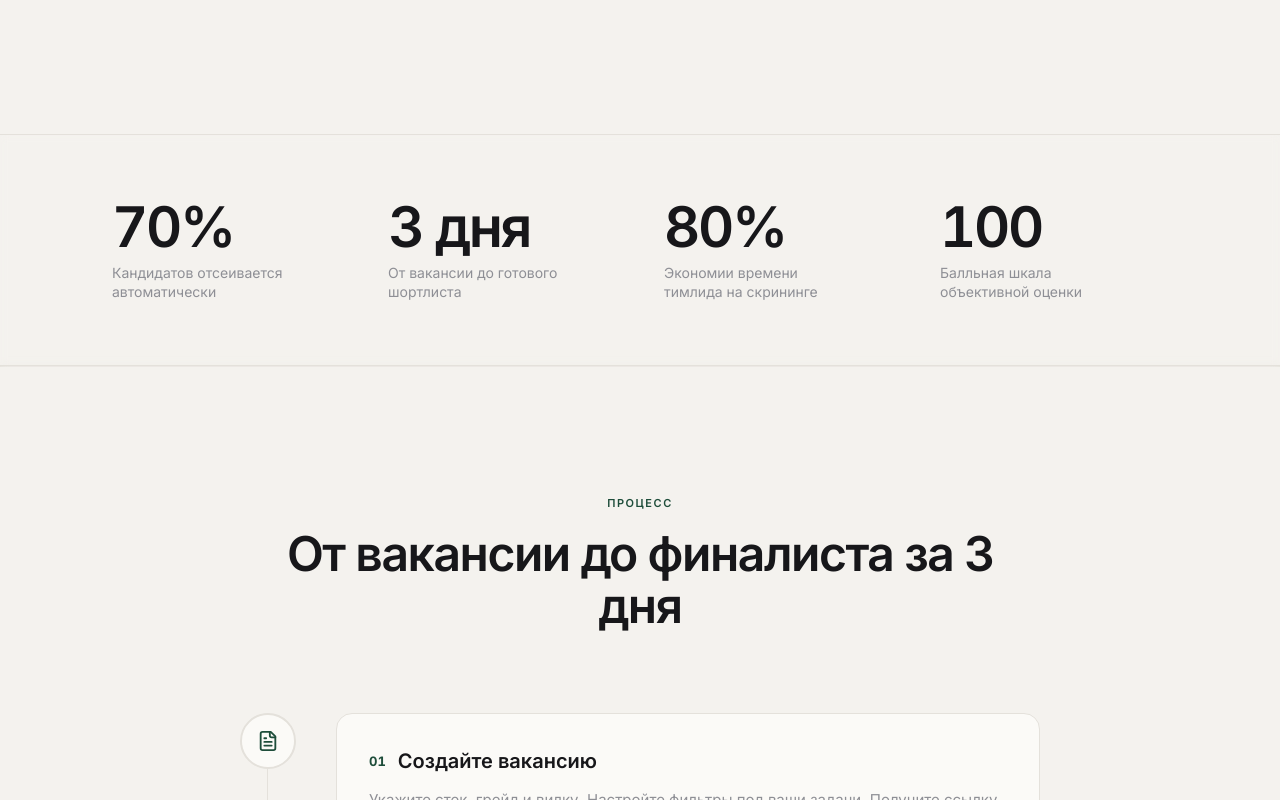
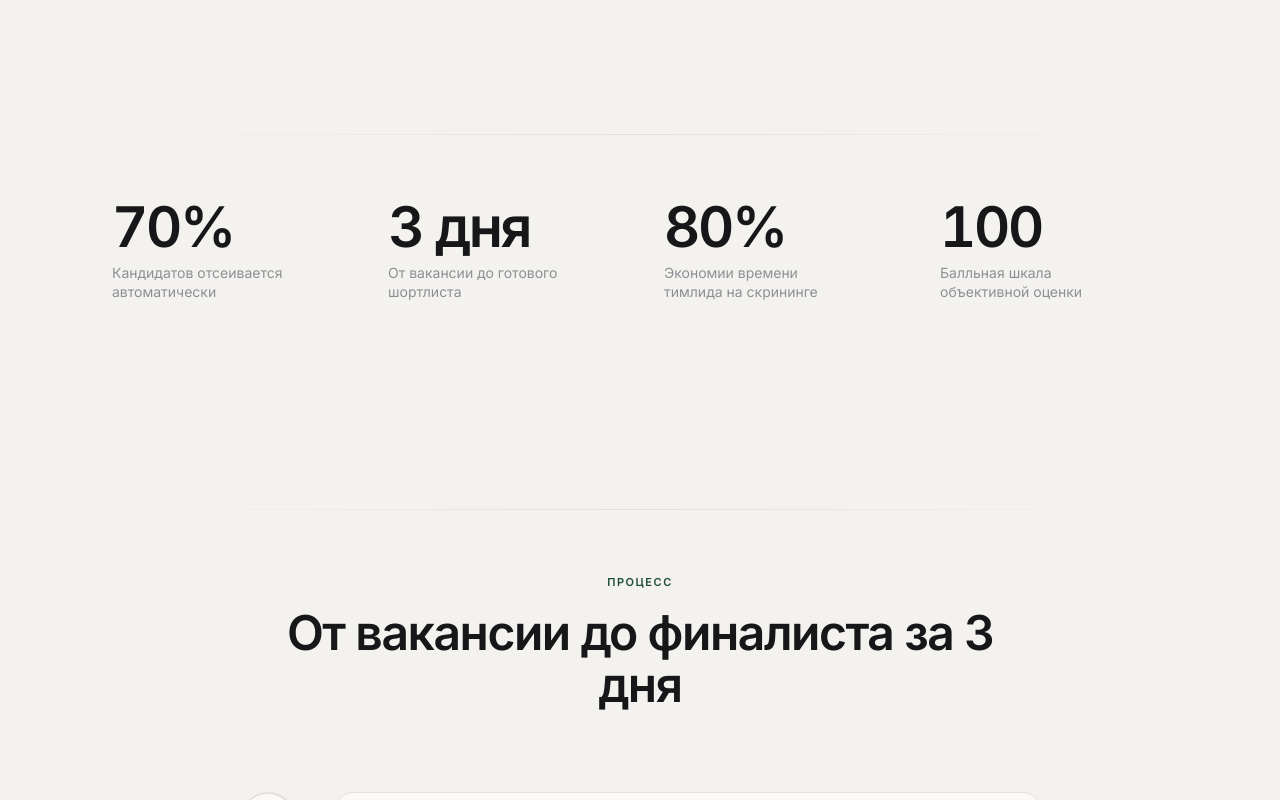
Before and after one commit to CamelCase404/Verum, a React (Vite) app in the folder verum/: page / in a window 1280 px wide. Shown: the part 780-1580 px from the top of the page. Built offline with nearby package versions, Linux system fonts and the light colour scheme; no server answers.

Commit message:
Update Landing.tsx

```diff
--- a/verum/src/pages/Landing.tsx
+++ b/verum/src/pages/Landing.tsx
@@ -143,7 +143,7 @@ export function Landing() {
     return (
         <div className="w-full bg-bg overflow-hidden text-ink selection:bg-accent/30">
             {/* ══════════ 1. HERO ══════════ */}
-            <section className="relative pt-20 pb-24 md:pt-32 md:pb-40 flex items-center justify-center min-h-[80vh]">
+            <section className="relative pt-20 pb-12 md:pt-32 md:pb-20 flex items-center justify-center min-h-[80vh]">
                 {/* Тонкое свечение на фоне (современный motion design) */}
                 <motion.div
                     animate={{
@@ -226,8 +226,15 @@ export function Landing() {
             </section>
 
             {/* ══════════ 2. METRICS (Horizontal Strip) ══════════ */}
-            <section className="border-y border-line bg-surface/50 backdrop-blur-sm">
-                <div className="max-w-[1120px] mx-auto px-4 md:px-8 py-10 md:py-16">
+            <section className="relative py-12 md:py-20">
+                <div className="max-w-[1120px] mx-auto px-4 md:px-8">
+                    <motion.div
+                        initial={{ scaleX: 0, opacity: 0 }}
+                        whileInView={{ scaleX: 1, opacity: 1 }}
+                        viewport={{ once: true }}
+                        transition={{ duration: 1.5, ease: EASE }}
+                        className="h-px w-full bg-gradient-to-r from-transparent via-line to-transparent origin-center mb-16"
+                    />
                     <div className="grid grid-cols-2 lg:grid-cols-4 gap-8 md:gap-12">
                         {METRICS.map((m, i) => (
                             <motion.div
@@ -251,8 +258,15 @@ export function Landing() {
             </section>
 
             {/* ══════════ 3. HOW IT WORKS (Vertical Timeline) ══════════ */}
-            <section className="py-24 md:py-32 bg-surface-2/30 border-y border-line">
+            <section className="py-24 md:py-32 relative">
                 <div className="max-w-[1120px] mx-auto px-4 md:px-8">
+                    <motion.div
+                        initial={{ scaleX: 0, opacity: 0 }}
+                        whileInView={{ scaleX: 1, opacity: 1 }}
+                        viewport={{ once: true }}
+                        transition={{ duration: 1.5, ease: EASE }}
+                        className="h-px w-full bg-gradient-to-r from-transparent via-line to-transparent origin-center mb-16"
+                    />
                     <motion.div
                         initial="hidden"
                         whileInView="visible"
@@ -371,8 +385,15 @@ export function Landing() {
             </section>
 
             {/* ══════════ 5. COMPARISON (Split View) ══════════ */}
-            <section className="py-24 md:py-32 bg-surface-2/30 border-y border-line">
+            <section className="py-24 md:py-32 relative">
                 <div className="max-w-[1000px] mx-auto px-4 md:px-8">
+                    <motion.div
+                        initial={{ scaleX: 0, opacity: 0 }}
+                        whileInView={{ scaleX: 1, opacity: 1 }}
+                        viewport={{ once: true }}
+                        transition={{ duration: 1.5, ease: EASE }}
+                        className="h-px w-full bg-gradient-to-r from-transparent via-line to-transparent origin-center mb-16"
+                    />
                     <motion.div
                         initial="hidden"
                         whileInView="visible"
```
